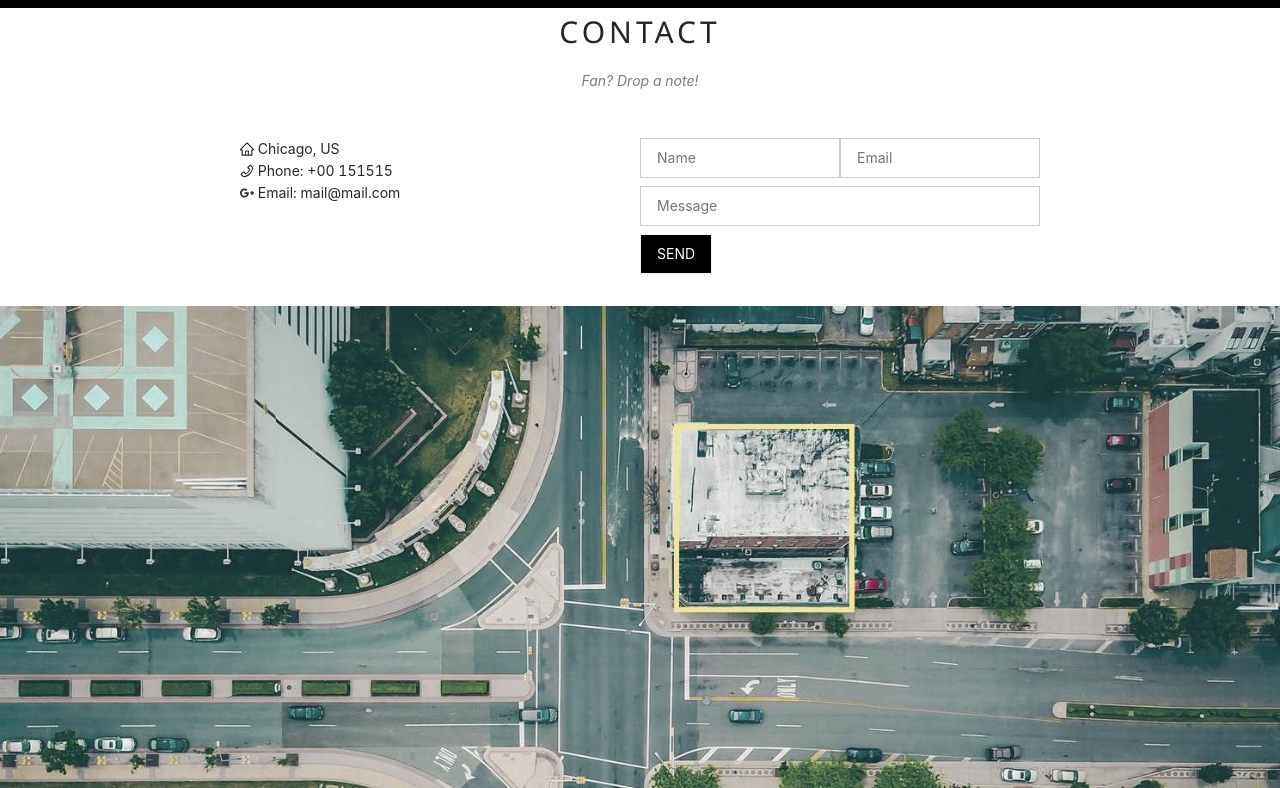
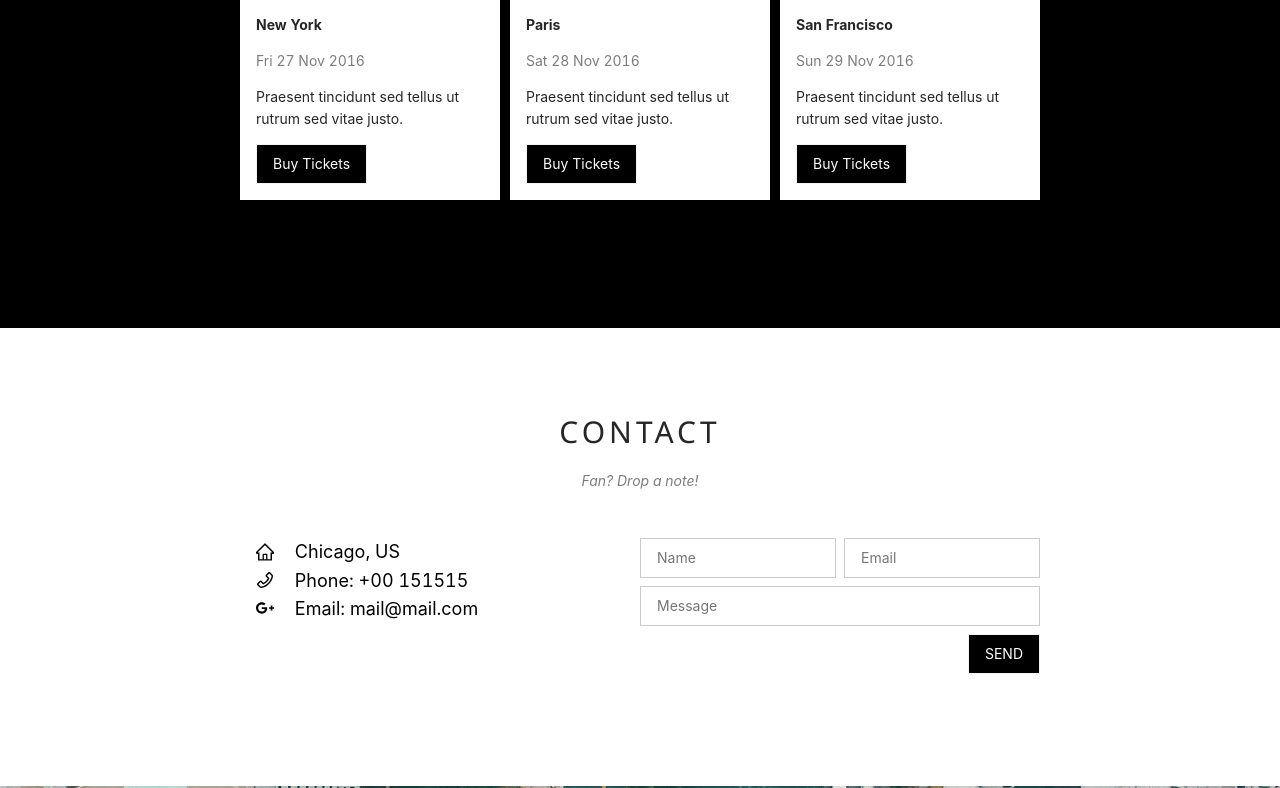
Before and after one commit to ravindrakumarkumawat/event-landing-page, a React (Create React App) app: page / in a window 1280 px wide. Shown: the part 2012-2800 px from the top of the page. Built offline with nearby package versions, Linux system fonts and the light colour scheme.

Commit message:
added the margin

```diff
--- a/src/components/Band/Band.css
+++ b/src/components/Band/Band.css
@@ -13,3 +13,7 @@
 .band-margin-bottom {
   margin-bottom: 16px !important;
 }
+
+.mtb-5 {
+  margin: 5rem 0;
+}
--- a/src/components/Band/index.js
+++ b/src/components/Band/index.js
@@ -21,7 +21,7 @@ const Band = () => {
   return (
     <RowLayout>
       <div
-        className="band-container band-content band-center band-padding-64"
+        className="band-container band-content band-center band-padding-64 mtb-5"
         id="band"
       >
         <h2 className="wide center">THE BAND</h2>
--- a/src/components/Contact/Contact.css
+++ b/src/components/Contact/Contact.css
@@ -0,0 +1,17 @@
+.large {
+    font-size: 18px;
+    color: #000;
+}
+
+.large span {
+  padding-left: 1rem;
+}
+
+.right {
+  display: flex;
+  justify-content: flex-end !important;
+}
+
+.mtb-5 {
+  margin: 5rem 0;
+}
--- a/src/components/Contact/index.js
+++ b/src/components/Contact/index.js
@@ -9,9 +9,11 @@ import NormalCol from "../common/NormalCol";
 import NormalInput from "../common/NormalInput";
 import NormalRow from "../common/NormalRow";
 import RowLayout from "../Layout/RowLayout";
+import './Contact.css'
 
 const Contact = () => {
   return (
+    <div className="mtb-5">
     <RowLayout>
       <div className="container content padding-64" id="contact">
         <h2 className="wide center">CONTACT</h2>
@@ -22,18 +24,18 @@ const Contact = () => {
         <div className="row padding-32">
           <NormalRow>
             <NormalCol span={12}>
-              <div className="col m6 large margin-bottom">
-                <HomeOutlined /> Chicago, US
+              <div className="large margin-bottom">
+                <HomeOutlined /> <span>Chicago, US</span>
                 <br />
-                <PhoneOutlined /> Phone: +00 151515
+                <PhoneOutlined /> <span>Phone: +00 151515</span>
                 <br />
-                <GooglePlusOutlined /> Email: mail@mail.com
+                <GooglePlusOutlined /> <span>Email: mail@mail.com</span>
                 <br />
               </div>
             </NormalCol>
             <NormalCol span={12}>
-                <NormalRow className="row-padding">
-                  <NormalCol span={12} className="half">
+                <NormalRow classNames={"justifyBetween"}>
+                  <NormalCol span={49}>
                     <NormalInput
                       classNames={"input border"}
                       required={true}
@@ -41,7 +43,7 @@ const Contact = () => {
                       name={"Name"}
                     />
                   </NormalCol>
-                  <NormalCol span={12} className="half">
+                  <NormalCol span={49}>
                     <NormalInput
                       classNames={"input border"}
                       required={true}
@@ -61,8 +63,10 @@ const Contact = () => {
                   </NormalCol>
                 </NormalRow>
                 <NormalRow>
-                  <NormalCol>
-                    <NormalButton name={'SEND'} btntype={"primary"}/>
+                  <NormalCol span={24}>
+                    <div className="right">
+                      <NormalButton name={'SEND'} btntype={"primary"}/>
+                    </div>
                     {/*<button className="button black section right" type="submit">
                       SEND
   </button>*/}
@@ -73,6 +77,7 @@ const Contact = () => {
         </div>
       </div>
     </RowLayout>
+    </div>
   );
 };
 
--- a/src/components/Footer/Footer.css
+++ b/src/components/Footer/Footer.css
@@ -7,9 +7,10 @@
 
   font-size: 1.5rem;
   color: #757575;
+}
 
-  margin-top: 2.5rem;
-  margin-bottom: 2rem;
+.mtb-5 {
+  margin: 5rem 0;
 }
 
 .footer p {
@@ -21,11 +22,6 @@
   color: #757575;
 }
 
-.icon-list .anticon svg[Attributes Style]{
-  width: 30px !important;
-  height: 30px !important;
-}
-
 .bg-grey {
   background-color: #f1f1f1;
 }
--- a/src/components/Footer/index.js
+++ b/src/components/Footer/index.js
@@ -7,7 +7,7 @@ const Footer = () => {
   return (
     <div className="bg-grey">
       <RowLayout>
-        <div className="footer">
+        <div className="footer mtb-5">
           <div className="icons-list">
             <FacebookOutlined />
             <InstagramOutlined />
--- a/src/components/Tour/Tour.css
+++ b/src/components/Tour/Tour.css
@@ -82,3 +82,7 @@
 .t-container {
   padding: 1rem;
 }
+
+.mtb-5 {
+  margin: 5rem 0;
+}
--- a/src/components/Tour/index.js
+++ b/src/components/Tour/index.js
@@ -36,7 +36,7 @@ const Tour = () => {
   return (
     <div className="bg-black" id="tour">
     <RowLayout>
-    <div className="container content padding-64">
+    <div className="container content padding-64 mtb-5">
       <h2 className="wide center white">TOUR DATES</h2>
       <p className="opacity center white"><i>Remember to book your tickets!</i></p><br />
 
--- a/src/components/common/NormalCol/NormalCol.module.css
+++ b/src/components/common/NormalCol/NormalCol.module.css
@@ -12,6 +12,10 @@
 
 .col-12 {
   width: 50%;
+}
+
+.col-49 {
+  width: 49%;
 }
 
 .col-9 {
```
